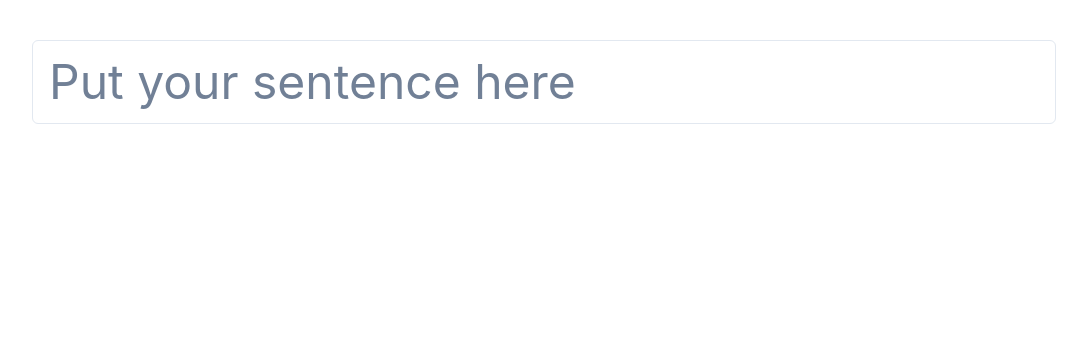
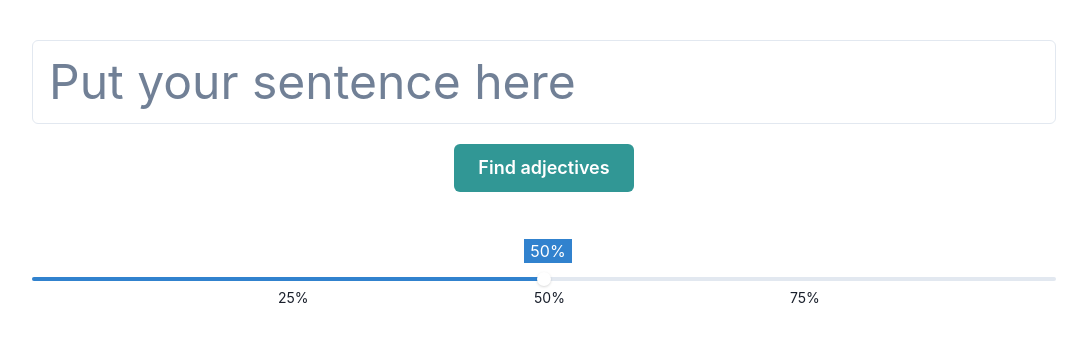
Before and after one commit to JP-Homer/Emotion.ly, a React (Create React App) app in the folder front-end/: page / in a window 1280 px wide. Shown: the top 342 px of the page, without its empty margins (96-1183 px from the left). Built offline with nearby package versions, Linux system fonts and the light colour scheme.

Commit message:
Added simple slider

```diff
--- a/front-end/src/App.js
+++ b/front-end/src/App.js
@@ -1,12 +1,11 @@
-import React from 'react';
+import React, { useState } from 'react';
 import {
   Flex,
   Text,
-  Textarea,
   Button,
   Slider,
   SliderTrack,
-  SliderFileldTrack,
+  SliderFilledTrack,
   SliderThumb,
   SliderMark,
   Alert,
@@ -18,6 +17,19 @@ import {
 import { AutoResizeTextarea } from './ResizableTextarea';
 
 function App() {
+  const [sliderValue, setSliderValue] = useState(50);
+
+  const labelStyles = {
+    mt: '2',
+    ml: '-2.5',
+    fontSize: 'sm',
+  };
+
+  const request = e => {
+    e.preventDefault();
+    console.log('Request had been sent');
+  };
+
   return (
     <Flex
       direction="column"
@@ -33,6 +45,38 @@ function App() {
         size="lg"
         fontSize="5xl"
       />
+      <Button colorScheme="teal" size="lg" mt="5" onClick={request}>
+        Find adjectives
+      </Button>
+
+      <Flex w="100%" mt="20">
+        <Slider aria-label="slider-ex-6" onChange={val => setSliderValue(val)}>
+          <SliderMark value={25} {...labelStyles}>
+            25%
+          </SliderMark>
+          <SliderMark value={50} {...labelStyles}>
+            50%
+          </SliderMark>
+          <SliderMark value={75} {...labelStyles}>
+            75%
+          </SliderMark>
+          <SliderMark
+            value={sliderValue}
+            textAlign="center"
+            bg="blue.500"
+            color="white"
+            mt="-10"
+            ml="-5"
+            w="12"
+          >
+            {sliderValue}%
+          </SliderMark>
+          <SliderTrack>
+            <SliderFilledTrack />
+          </SliderTrack>
+          <SliderThumb />
+        </Slider>
+      </Flex>
     </Flex>
   );
 }
```
